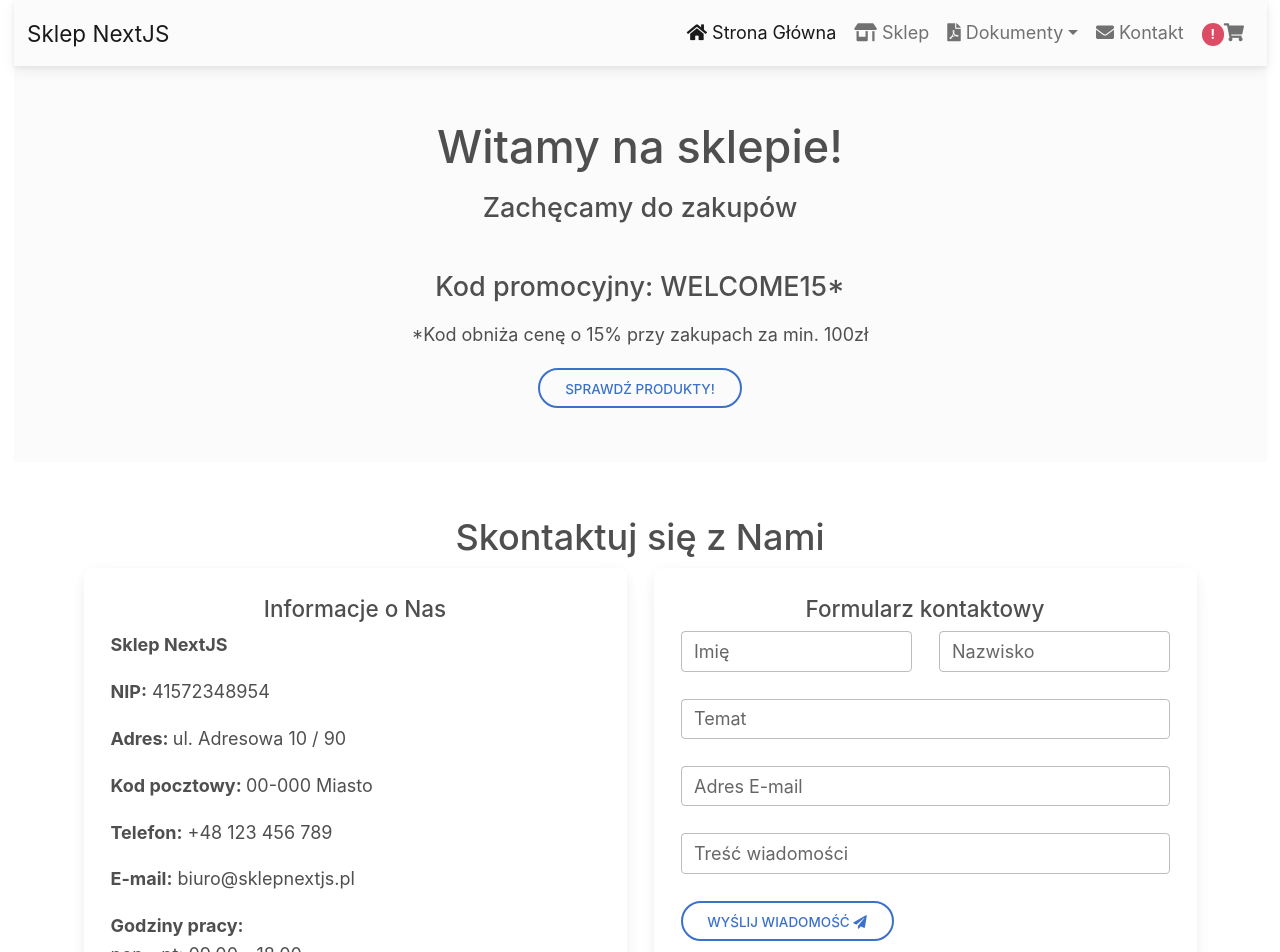
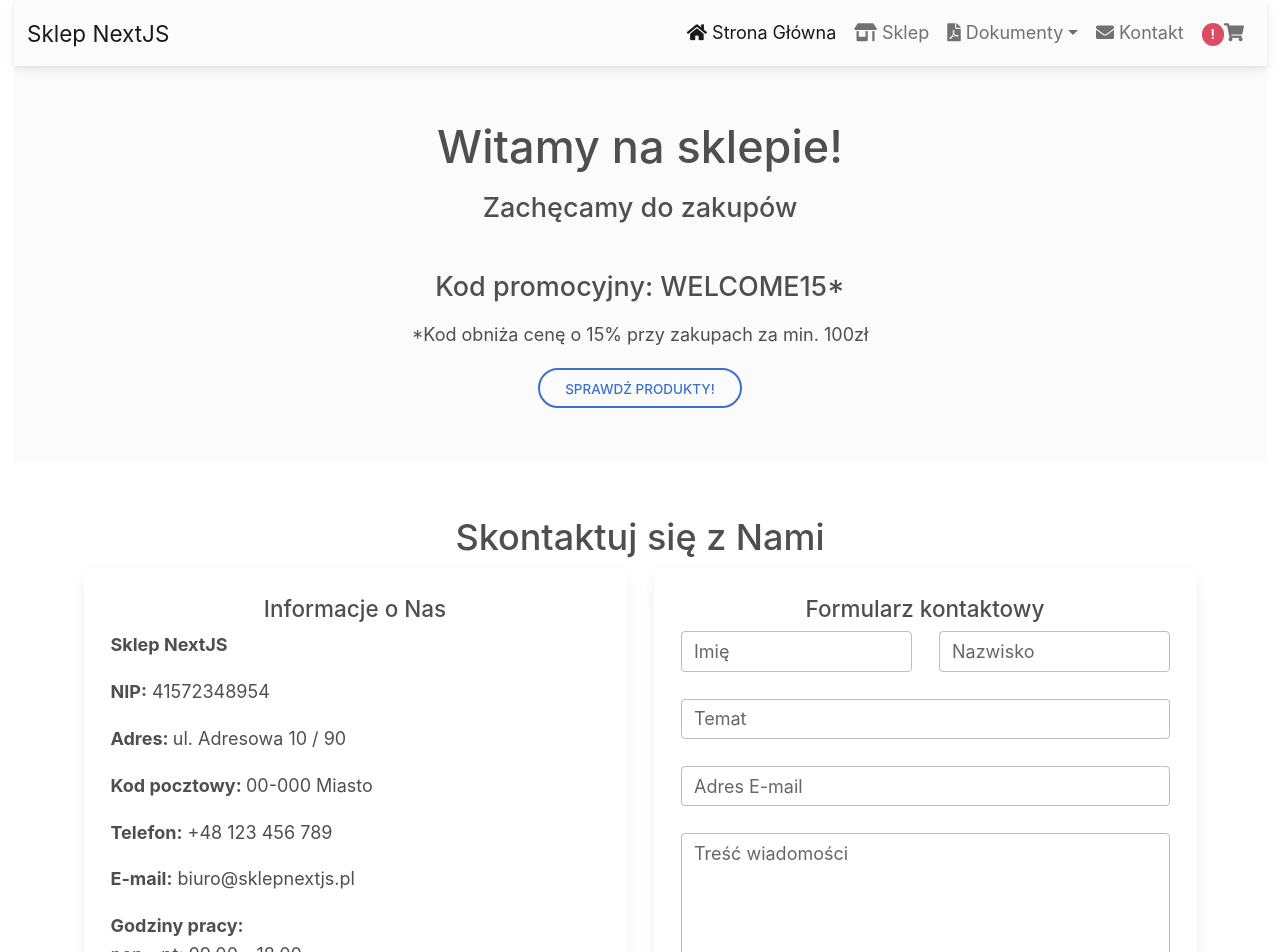
Before and after one commit to GorlikItsMe/nextjs-shop, a Next.js app: page /kontakt in a window 1280 px wide. Shown: the top 952 px of the page. Built offline with nearby package versions, Linux system fonts and the light colour scheme; no server answers; the database is empty.

Commit message:
Update to mdb-react-ui-kit 3.0.0

```diff
--- a/components/CartModal.tsx
+++ b/components/CartModal.tsx
@@ -51,7 +51,7 @@ export default function CartModal({ basicModal, setBasicModal, toggleShow }: { b
     if (!_document) { return <div style={{ display: "none" }}></div> }
 
     return (
-        <MDBModal show={basicModal} setShow={setBasicModal} tabIndex='-1' closeOnEsc={true}>
+        <MDBModal show={basicModal} setShow={setBasicModal} tabIndex={-1} closeOnEsc={true}>
             <MDBModalDialog>
                 <MDBModalContent>
                     <MDBModalHeader>
--- a/package.json
+++ b/package.json
@@ -14,7 +14,7 @@
     "cookies": "0.8.0",
     "date-fns": "2.28.0",
     "gray-matter": "4.0.3",
-    "mdb-react-ui-kit": "2.4.0",
+    "mdb-react-ui-kit": "3.0.0",
     "mdb-ui-kit": "4.0.0",
     "next": "latest",
     "react": "17.0.2",
--- a/pages/kontakt.tsx
+++ b/pages/kontakt.tsx
@@ -1,7 +1,7 @@
 import React from 'react'
 import Head from 'next/head'
 import Layout from '../components/layout'
-import { MDBContainer, MDBRow, MDBCol, MDBBtn, MDBIcon, MDBCard, MDBCardBody, MDBCardTitle, MDBCardText, MDBInput, } from 'mdb-react-ui-kit';
+import { MDBContainer, MDBRow, MDBCol, MDBBtn, MDBIcon, MDBCard, MDBCardBody, MDBCardTitle, MDBCardText, MDBInput, MDBTextArea } from 'mdb-react-ui-kit';
 import style from '../styles/kontakt.module.css'
 export default function kontakt() {
     return (
@@ -54,7 +54,7 @@ export default function kontakt() {
                                             <MDBInput label='Adres E-mail' id='form1' type='text' />
                                         </div>
                                         <div className="form-outline mb-4">
-                                            <MDBInput label='Treść wiadomości' id='textAreaExample' textarea rows={4} />
+                                            <MDBTextArea label='Treść wiadomości' id='textAreaExample' rows={4} />
                                         </div>
                                         <MDBBtn outline rounded>
                                             Wyślij wiadomość <MDBIcon fas icon='paper-plane'></MDBIcon>
--- a/pages/order.tsx
+++ b/pages/order.tsx
@@ -1,7 +1,7 @@
 import React, { useEffect, useState } from 'react'
 import Head from 'next/head'
 import Layout from '../components/layout'
-import { MDBContainer, MDBRow, MDBCol, MDBBtn, MDBIcon, MDBInput, MDBRadio, MDBCheckbox, MDBCard, MDBCardBody, MDBCardTitle, MDBCardText, MDBTable, MDBTableHead, MDBTableBody } from 'mdb-react-ui-kit';
+import { MDBContainer, MDBRow, MDBCol, MDBBtn, MDBIcon, MDBInput, MDBRadio, MDBCheckbox, MDBCard, MDBCardBody, MDBCardTitle, MDBCardText, MDBTable, MDBTableHead, MDBTableBody, MDBTextArea } from 'mdb-react-ui-kit';
 import { CartProduct } from '../lib/shopApi';
 import { useRouter } from 'next/router';
 export default function Order() {
@@ -155,7 +155,7 @@ export default function Order() {
                 <MDBInput label='Adres E-mail' name='email' type='email' value={formEmail} onChange={onChange} />
               </div>
               <div className="form-outline mb-4">
-                <MDBInput label='Uwagi do zamówienia' name='extraDetails' textarea rows={4} value={formExtraDetails} onChange={onChange} />
+                <MDBTextArea label='Uwagi do zamówienia' name='extraDetails' rows={4} value={formExtraDetails} onChange={onChange} />
               </div>
             </form>
           </MDBCol>
@@ -213,7 +213,7 @@ export default function Order() {
                   <p className="mt-4">
                     Twoje dane osobowe będą użyte do przetworzenia twojego zamówienia, obsługi twojej wizyty na naszej stronie oraz dla innych celów o których mówi nasza polityka prywatności.
                   </p>
-                  <MDBCheckbox name='flexCheck' value={formAcceptTos} id='flexCheckDefault' label='Przeczytałem/am i akceptuję regulamin *' onChange={() => { setFormAcceptTos(!formAcceptTos) }} />
+                  <MDBCheckbox name='flexCheck' checked={formAcceptTos} id='flexCheckDefault' label='Przeczytałem/am i akceptuję regulamin *' onChange={() => { setFormAcceptTos(!formAcceptTos) }} />
                 </MDBCardText>
                 <MDBBtn outline rounded onClick={acceptOrder}>
                   Kupuje i płacę <MDBIcon fas icon='long-arrow-alt-right'></MDBIcon>
```
Also changed, not shown: 1 other file (tests, documents, lock files or other folders).
